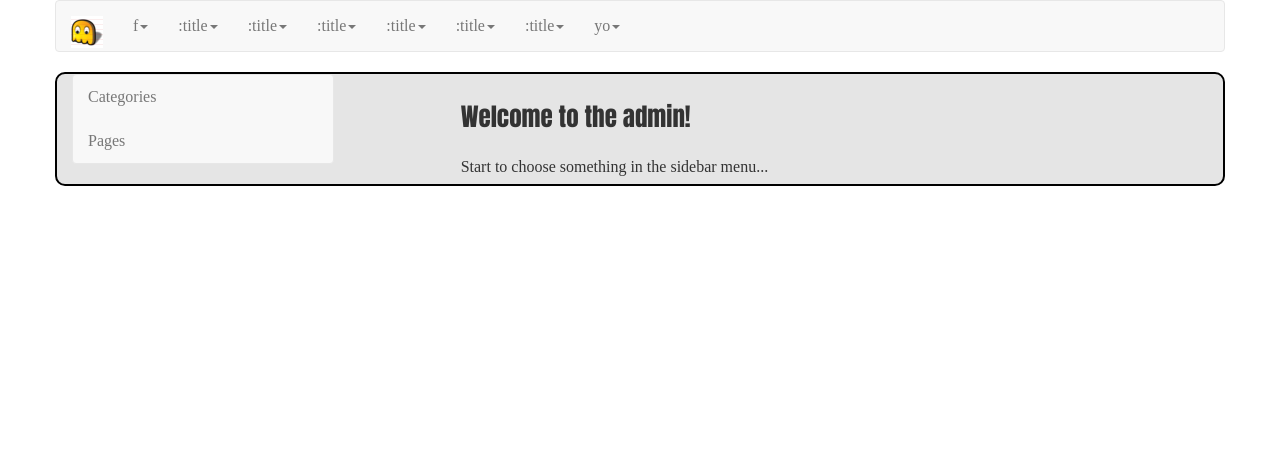
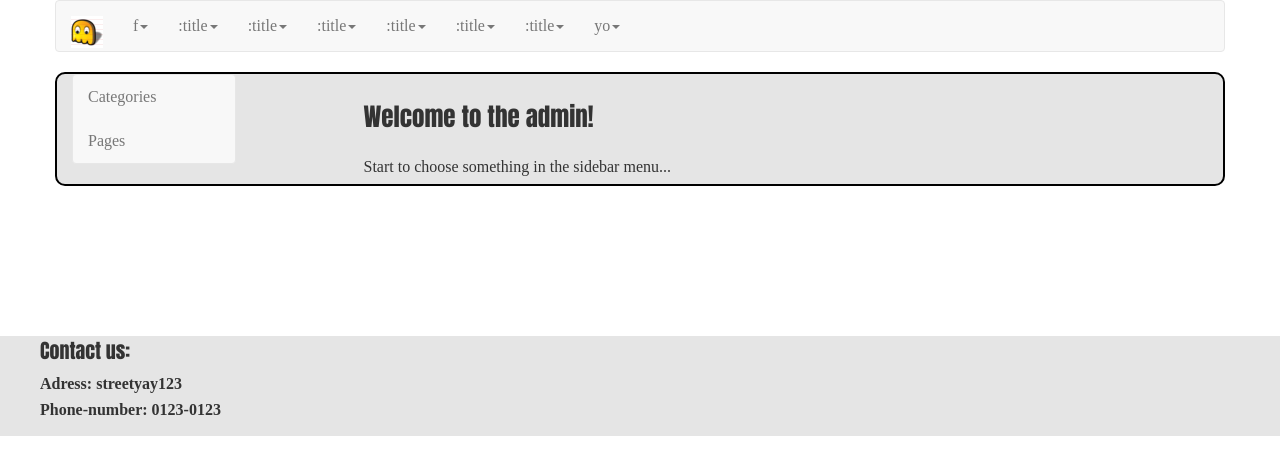
Before and after one commit to SantinoPetrovic/wu14_webbproduktion, a PHP site: page / in a window 1280 px wide. Shown: the top 475 px of the page. Run offline with PHP 8.4, Linux system fonts and the light colour scheme; data comes from the database, SQL or seed files in the repository; data that the repository does not hold is empty.

Commit message:
Preparing for some change in main.js. I need to this because one of my function aren't following how I'm thinking with doing less ajax-request.

```diff
--- a/css/main.css
+++ b/css/main.css
@@ -1,6 +1,3 @@
-body {
-    height: 100%;
-}
 
 h1 {
     font-size: 25px;
@@ -17,11 +14,15 @@ h2 {
 
 }
 
+
+
+
 main {
     border: 2px solid black;
     border-radius: 10px;
     background-color: #E5E5E5;
-    position: relative;
+ /*   position: relative;*/
+
 }
 
 button {
@@ -61,7 +62,21 @@ button {
 }
 
 footer {
+    width: 100%;
     bottom: 0;
-    left: 0;
-   position: absolute;
+    padding: 0;
+    margin-top: 150px;
+    background-color: #E5E5E5;
+/*    position: absolute;*/
+    height: 100px;
 }
+
+.contactUs {
+    margin-left: 40px;
+    padding-top: 5px;
+}
+
+.allInformation {
+    margin: 10px 0 0 40px;
+    font-weight: bold;
+}
--- a/index.php
+++ b/index.php
@@ -43,7 +43,7 @@
 
         <main class="container">
             <section class="row">
-                <div class="col-sm-3">
+                <div class="col-sm-2">
                     <div class="sidebar-nav">
                         <div class="navbar navbar-default" role="navigation">
                             <div class="navbar-header">
@@ -64,7 +64,7 @@
                         </div>
                     </div>
                 </div>
-                <section class="mySidebar col-xs-10 col-sm-10 col-md-7 col-lg-7 col-xs-offset-1
+                <section class="mySidebar col-xs-10 col-sm-10 col-md-10 col-lg-7 col-xs-offset-1
                 col-sm-offset-1">
                     <form class="form-horizontal adminFormular">
                         <div class="homeAdmin adminMenuPage activeMenuPage">
@@ -181,7 +181,12 @@
                 </section>
             </section>
         </main>
+
         <footer>
+            <h2 class="contactUs">Contact us: </h2>
+            <div class="informationContainer">
+            </div>
         </footer>
+
     </body>
 </html>
--- a/js/main.js
+++ b/js/main.js
@@ -24,7 +24,7 @@ $(function(){
 
         getPages(function (result) {
             var pages = result;
-            console.log(pages);
+            //console.log(pages);
         });
 
         $.ajax ({
@@ -32,7 +32,11 @@ $(function(){
             type: "post",
             dataType: "json",
             success: function(data){
-                console.log("footer success: ", data);
+                $(".allInformation").empty();
+                //console.log("footer success: ", data);
+                $(".informationContainer").append(
+                    "<p class='allInformation'><strong>Adress:</strong> "+ data[0].street + "</p>  <p class='allInformation'> Phone-number: "+ data[0].phone_number +"</p> "
+                    );
             },
             error: function(data){
                 console.log("footer error: ", data);
@@ -75,7 +79,7 @@ $(function(){
     function listCategories() {
         getCategories(function (result) {
             var categories = result;
-            console.log(categories);
+            //console.log(categories);
             $('.allCategoriesContainer .list-group .list-group-item').remove();
             for(var i = 0; i < categories.length; i++){
                 $(".allCategoriesContainer .list-group").append(
@@ -114,7 +118,7 @@ $(function(){
     function listPages() {
         getPages(function (result) {
             var pages = result;
-            console.log(pages);
+            //console.log(pages);
             $('.allPagesContainer .list-group .list-group-item').remove();
             for(var i = 0; i < pages.length; i++){
                 $(".allPagesContainer .list-group").append(
@@ -134,7 +138,7 @@ $(function(){
                         "pagID" : $(this).attr("data-pagesID")
                     },
                     success: function(data){
-                        console.log("Edit page data: ", data);
+                        //console.log("Edit page data: ", data);
                         $(".editPageField").empty();
                         $(".editPageField").append(
                             "<div class='form-group'><label class='col-sm-3 control-label editPagesContainer'>Title</label><div class='col-sm-8 editPagesContainer' id='dataPage' data-pagesID='"+ data[0].page_id +"'><input type='text' class='form-control' id='editedPage' value='"+ data[0].title +"'></div></div>"
@@ -185,14 +189,15 @@ $(function(){
                 "catId": catId
             },
             success: function(data){
-                console.log("get_page by cat success: ", data);
+                //console.log("get_page by cat success: ", data);
                 // The function will loop through the data and display pages as a dropdown menu to categories.
                 // The page will append on screen IF the page and category have the same category_id.
-                for(var j = 0; j < data.length; j++){
+                for(var i = 0; i < data.length; i++){
                     $(".categoryContainer ul[data-categoryID='"+catId+"']").append(
-                        "<li><a class='listPage' data-pagesID='"+ data[j].page_id +"' href='"+data[j].page_id+"'>" + data[j].title + "</a></li>"
+                        "<li><a class='listDatPage' data-pagesID='"+ data[i].page_id +"' href='#'>" + data[i].title + "</a></li>"
                         );
                 }
+                getContentByPag();
                 // var pagId = {
                 //     pagID : $(".listPage").attr("data-pagesID")
                 // };
@@ -203,12 +208,21 @@ $(function(){
             }
         });
     }
+    //console.log("lolek",$(".dropdown").length);
 
 	$(".buttonPage").click(function(){
         $(".adminMenuPage").slideUp(300);
         $(".allpages").slideDown(300);
         listPages();
 	});
+
+    function getContentByPag(){
+        $(".listDatPage").click(function(){
+            console.log("HEJHEJ");
+        $(".adminMenuPage").slideUp(300);
+        $(".allcategories").slideDown(300);
+        });
+    }
 
     $(".buttonCategory").click(function(){
         $(".adminMenuPage").slideUp(300);
--- a/php/classes/contentmachine.class.php
+++ b/php/classes/contentmachine.class.php
@@ -43,7 +43,7 @@ class ContentMachine extends PDOHelper {
         return $this->query($sql, $parameters);
     }
 
-    public function editContentByPag($page_id) {
+    public function getContentByPag($page_id) {
         $sql ="SELECT * FROM pages WHERE page_id = :page_id";
         $parameters = array(":page_id" => $page_id);
         return $this->query($sql, $parameters);
--- a/php/getdata.php
+++ b/php/getdata.php
@@ -5,7 +5,7 @@ if (isset($_REQUEST["catId"])) {
 	echo(json_encode($cq->getContentByCat($_REQUEST["catId"])));
 }
 else if(isset($_REQUEST["pagID"])) {
-	echo(json_encode($cq->editContentByPag($_REQUEST["pagID"])));
+	echo(json_encode($cq->getContentByPag($_REQUEST["pagID"])));
 }
  else {
 	echo(json_encode($cq->getContent()));
```
